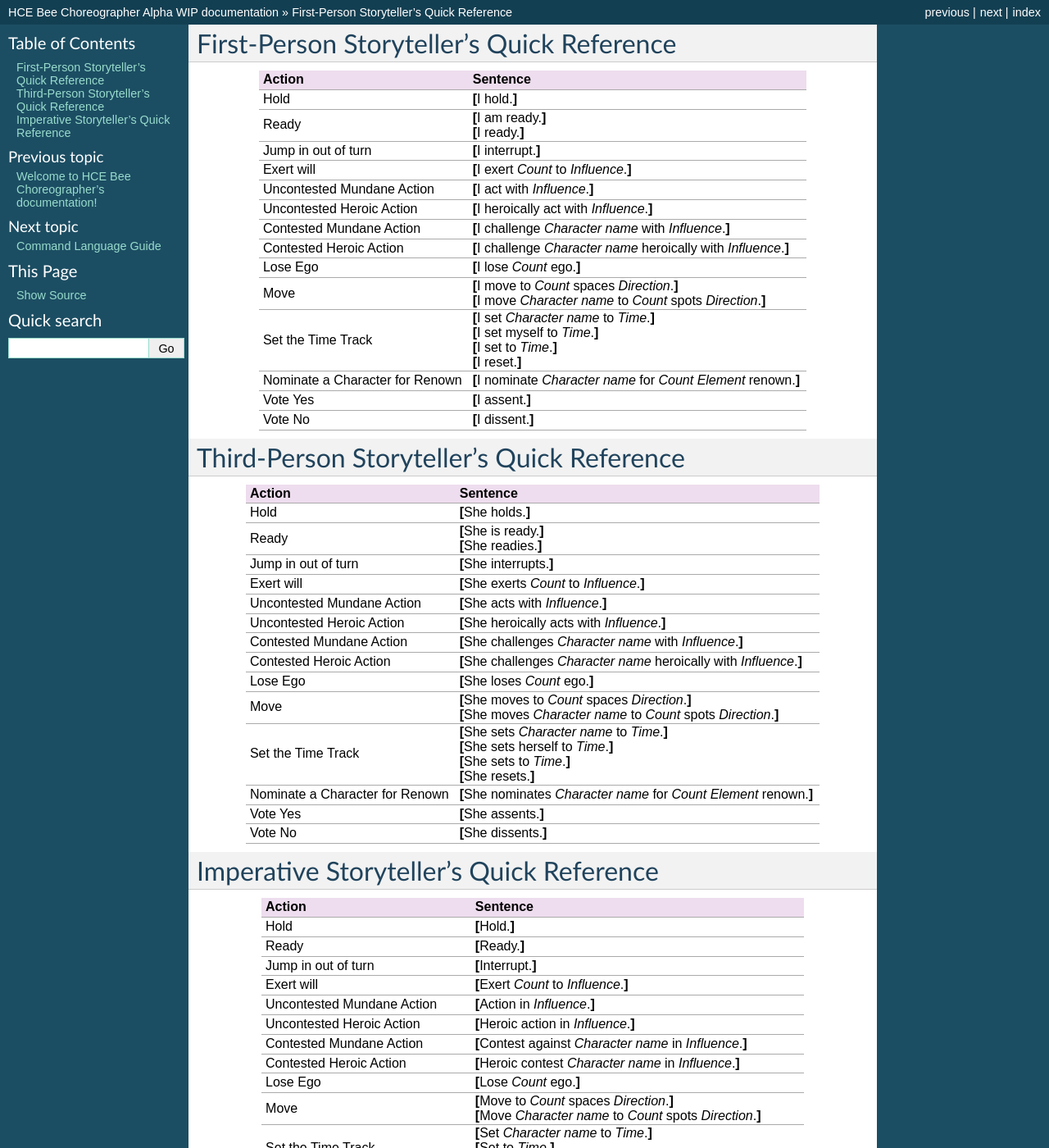
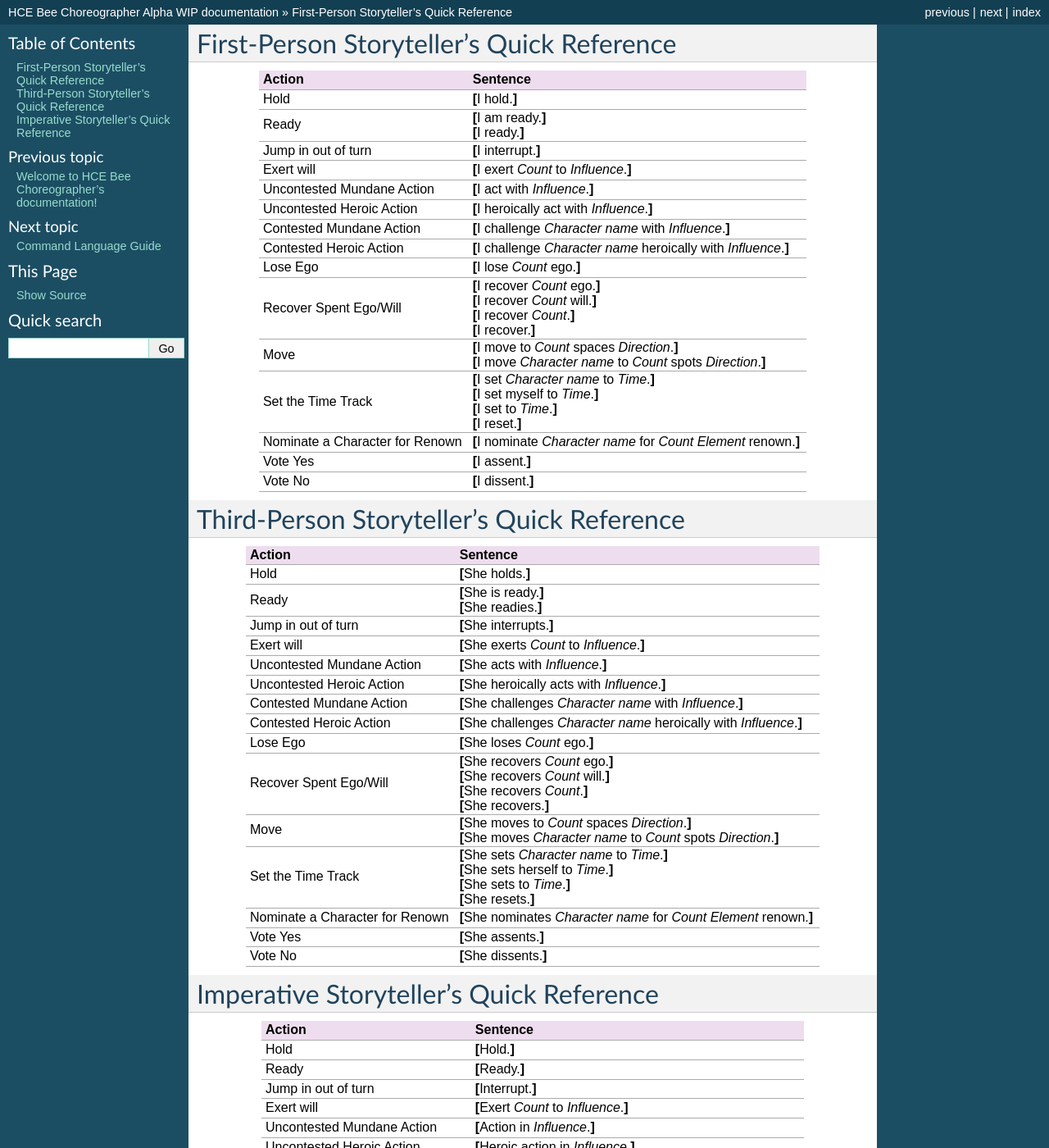
Before and after one commit to WorldMaker/madiolahb, a Sphinx documentation site: the page built from docs/source/quickref.rst, in a window 1280 px wide and 1400 px high. Shown: the whole window at 82% size. Built offline with Sphinx 7.4.7, drawn with Linux system fonts in a browser that asks for light colours; some of the changed text lies outside the part shown.

Commit message:
Add recovery verb to the grammar

```diff
--- a/docs/source/quickref.rst
+++ b/docs/source/quickref.rst
@@ -28,6 +28,11 @@
 | Action           | with *Influence*.\ **]**                          |
 +------------------+---------------------------------------------------+
 | Lose Ego         | **[**\ I lose *Count* ego.\ **]**                 |
++------------------+---------------------------------------------------+
+| Recover Spent    | | **[**\ I recover *Count* ego.\ **]**            |
+| Ego/Will         | | **[**\ I recover *Count* will.\ **]**           |
+|                  | | **[**\ I recover *Count*.\ **]**                |
+|                  | | **[**\ I recover.\ **]**                        |
 +------------------+---------------------------------------------------+
 | Move             | | **[**\ I move to *Count* spaces *Direction*.\   |
 |                  |   **]**                                           |
@@ -79,6 +84,11 @@
 +------------------+---------------------------------------------------+
 | Lose Ego         | **[**\ She loses *Count* ego.\ **]**              |
 +------------------+---------------------------------------------------+
+| Recover Spent    | | **[**\ She recovers *Count* ego.\ **]**         |
+| Ego/Will         | | **[**\ She recovers *Count* will.\ **]**        |
+|                  | | **[**\ She recovers *Count*.\ **]**             |
+|                  | | **[**\ She recovers.\ **]**                     |
++------------------+---------------------------------------------------+
 | Move             | | **[**\ She moves to *Count* spaces              |
 |                  |   *Direction*.\ **]**                             |
 |                  | | **[**\ She moves *Character name* to *Count*    |
@@ -129,6 +139,11 @@
 +------------------+---------------------------------------------------+
 | Lose Ego         | **[**\ Lose *Count* ego.\ **]**                   |
 +------------------+---------------------------------------------------+
+| Recover Spent    | | **[**\ Recover *Count* ego.\ **]**              |
+| Ego/Will         | | **[**\ Recover *Count* will.\ **]**             |
+|                  | | **[**\ Recover *Count*.\ **]**                  |
+|                  | | **[**\ Recover.\ **]**                          |
++------------------+---------------------------------------------------+
 | Move             | | **[**\ Move to *Count* spaces *Direction*.\     |
 |                  |   **]**                                           |
 |                  | | **[**\ Move *Character name* to *Count* spots   |
```
Also changed, not shown: docs/source/acting.rst (+15 -0 lines), parser/corpus.rst (+18 -0 lines), 1 other file.
